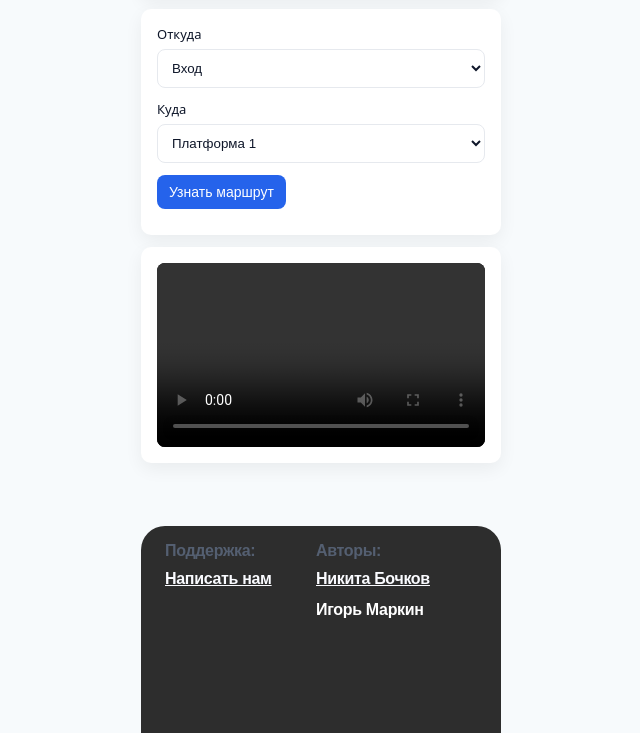
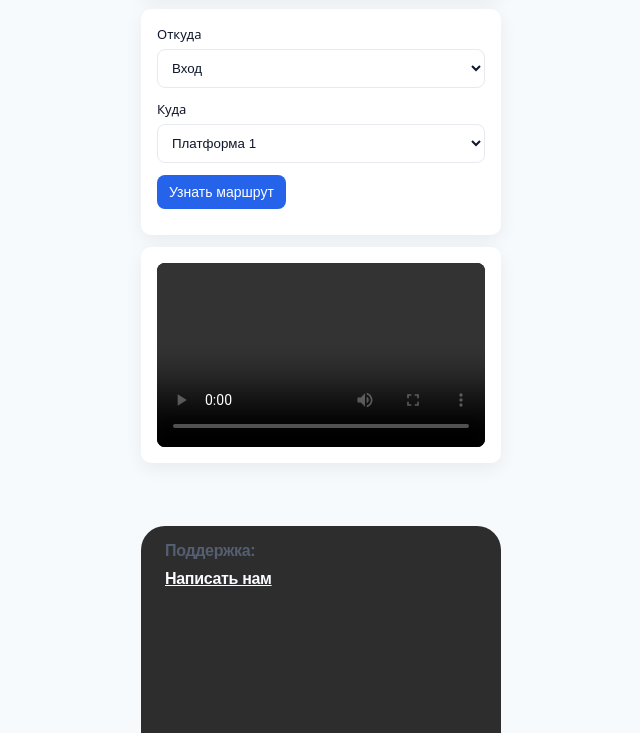
Before and after one commit to lqdope/EasyNavigation, a plain HTML site: page index.html in a window 1280 px wide. Shown: the part 91-824 px from the top of the page, without its empty margins (319-959 px from the left). Drawn offline with Linux system fonts and the light colour scheme.

Commit message:
details in index

```diff
--- a/index.html
+++ b/index.html
@@ -80,9 +80,9 @@
           <div class="div">Поддержка:</div>
         </div>
         <div class="support">
-          <div class="pochta-pochta-com"><a href="https://t.me/Nikitalqlqlq">Никита Бочков</a></div>
-          <div class="pochta-pochta-com2">Игорь Маркин</div>
-          <div class="div2">Авторы:</div>
+          <!-- <div class="pochta-pochta-com"><a href="https://t.me/Nikitalqlqlq">Никита Бочков</a></div>
+          <div class="pochta-pochta-com2">Игорь Маркин</div> -->
+          <!-- <div class="div2">Авторы:</div> -->
         </div>
       </div>
     </footer>
```
